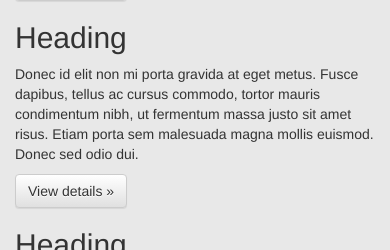
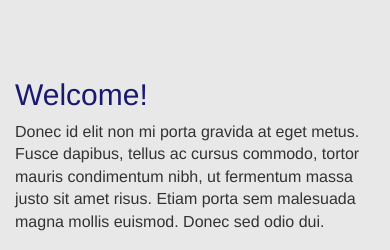
Before and after one commit to jhboyle/flask-repo-capstone_2, a Flask app: page / in a window 390 px wide. Shown: the part 622-872 px from the top of the page. Run offline with Flask 2, Linux system fonts and the light colour scheme; some libraries are stand-ins or nearby versions.

Commit message:
updated_home

```diff
--- a/templates/base.html
+++ b/templates/base.html
@@ -21,9 +21,9 @@
                 <ul class="nav navbar-nav navbar-left">
                     <li><a href="/">Home</a>
                     </li>
-                    <li><a href="/comparison">About</a>
+                    <li><a href="/about">About</a>
                     </li>
-                    <li><a href="/explore">Data</a>
+                    <li><a href="/data">Data</a>
                     </li>
                 </ul>
             </div>
--- a/templates/home.html
+++ b/templates/home.html
@@ -1,32 +1,44 @@
 {% extends 'base.html' %}
 {% block content %}
 
-    <div class="jumbotron">
-      <div class="container">
-        <h1>Hello, world!</h1>
-        <p>This is a template for a simple marketing or informational website. It includes a large callout called a jumbotron and three supporting pieces of content. Use it as a starting point to create something more unique.</p>
-        <p><a class="btn btn-primary btn-lg" href="#" role="button">Learn more &raquo;</a></p>
+      <div class="jumbotron" style="background-image: url(https://c1.staticflickr.com/9/8251/8526271172_06780037cc_b.jpg); background-size: cover; height: 600px">
+        <div class="container" style="margin-top: 40px">
+          <h1 style="color:#e8e8e8;" align="center"><strong>PUPPIES</strong></h1>
+        </div>
+      </div>
+
+    <div class="container marketing">
+      <div class="row featurette" style="margin-top: 50px">
+        <div class="col-md-7">
+          <h2 class="featurette-heading" style="color:#191970">Welcome!</h2>
+          <p class="lead">Donec id elit non mi porta gravida at eget metus. Fusce dapibus, tellus ac cursus commodo, tortor mauris condimentum nibh, ut fermentum massa justo sit amet risus. Etiam porta sem malesuada magna mollis euismod. Donec sed odio dui.</p>
+        </div>
+        <div class="col-md-5">
+          <img class="featurette-image img-responsive center-block" src="https://upload.wikimedia.org/wikipedia/commons/4/4f/Maltese_puppy_blue_bow.jpg" alt="maltese">
+        </div>
+      </div>
+
+
+      <div class="row featurette" style="margin-top: 50px">
+        <div class="col-md-7 col-md-push-5">
+          <h2 class="featurette-heading" style="color:#191970">Things!</h2>
+          <p class="lead">Donec id elit non mi porta gravida at eget metus. Fusce dapibus, tellus ac cursus commodo, tortor mauris condimentum nibh, ut fermentum massa justo sit amet risus. Etiam porta sem malesuada magna mollis euismod. Donec sed odio dui.</p>
+        </div>
+        <div class="col-md-5 col-md-pull-7">
+          <img class="featurette-image img-responsive center-block" src="https://upload.wikimedia.org/wikipedia/commons/7/71/St._Bernard_puppy.jpg" alt="Bernard">
+        </div>
+      </div>
+
+
+      <div class="row featurette" style="margin-top: 50px">
+        <div class="col-md-7">
+          <h2 class="featurette-heading" style="color:#191970">More Things!</h2>
+          <p class="lead"> Donec sed odio dui. Cras justo odio, dapibus ac facilisis in, egestas eget quam. Vestibulum id ligula porta felis euismod semper. Fusce dapibus, tellus ac cursus commodo, tortor mauris condimentum nibh, ut fermentum massa justo sit amet risus.</p>
+        </div>
+        <div class="col-md-5">
+            <img class="featurette-image img-responsive center-block" src="https://c1.staticflickr.com/5/4046/4215831807_5c59dd85af.jpg" alt="golden" style = "height:400px">
+        </div>
       </div>
     </div>
 
-    <div class="container">
-      <!-- Example row of columns -->
-      <div class="row">
-        <div class="col-md-4">
-          <h2>Heading</h2>
-          <p>Donec id elit non mi porta gravida at eget metus. Fusce dapibus, tellus ac cursus commodo, tortor mauris condimentum nibh, ut fermentum massa justo sit amet risus. Etiam porta sem malesuada magna mollis euismod. Donec sed odio dui. </p>
-          <p><a class="btn btn-default" href="#" role="button">View details &raquo;</a></p>
-        </div>
-        <div class="col-md-4">
-          <h2>Heading</h2>
-          <p>Donec id elit non mi porta gravida at eget metus. Fusce dapibus, tellus ac cursus commodo, tortor mauris condimentum nibh, ut fermentum massa justo sit amet risus. Etiam porta sem malesuada magna mollis euismod. Donec sed odio dui. </p>
-          <p><a class="btn btn-default" href="#" role="button">View details &raquo;</a></p>
-       </div>
-        <div class="col-md-4">
-          <h2>Heading</h2>
-          <p>Donec sed odio dui. Cras justo odio, dapibus ac facilisis in, egestas eget quam. Vestibulum id ligula porta felis euismod semper. Fusce dapibus, tellus ac cursus commodo, tortor mauris condimentum nibh, ut fermentum massa justo sit amet risus.</p>
-          <p><a class="btn btn-default" href="#" role="button">View details &raquo;</a></p>
-        </div>
-      </div>
-
 {% endblock %}
```
